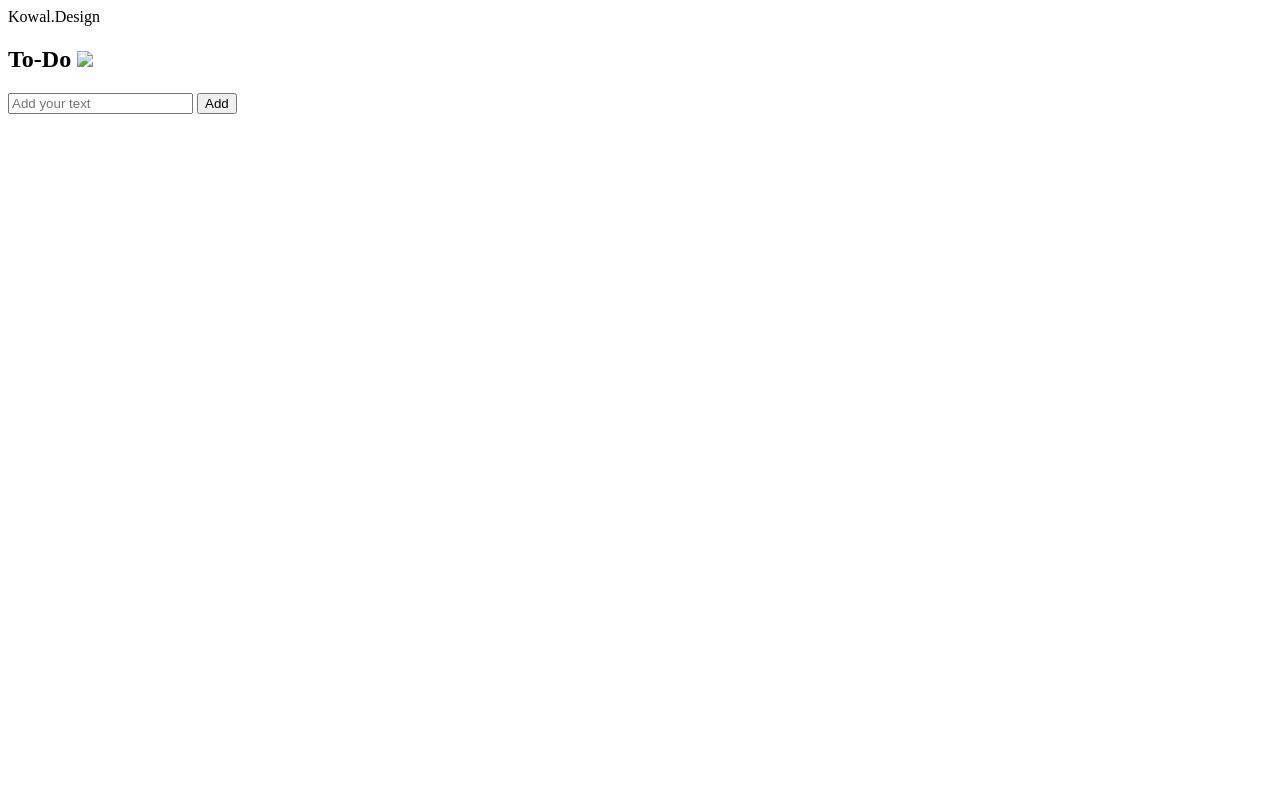
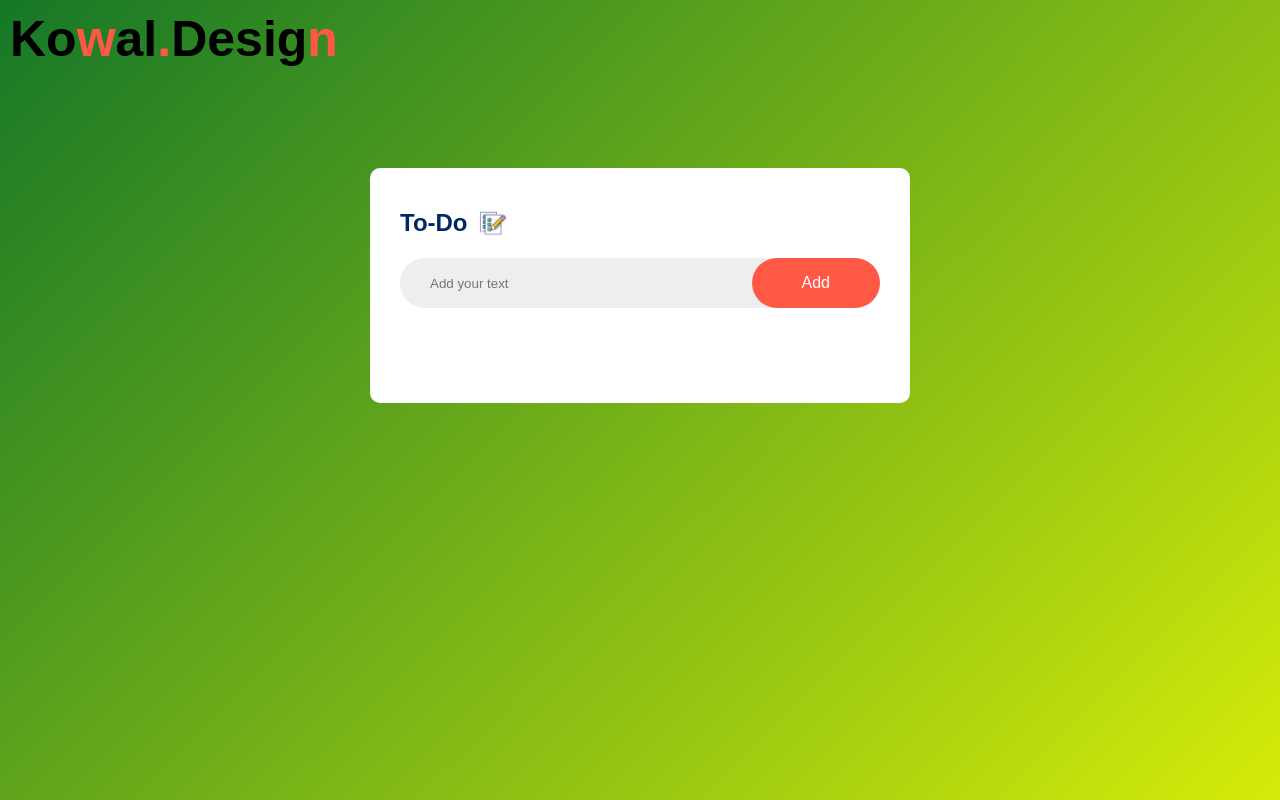
Before and after one commit to KowalDesign/todolist, a plain HTML site: page index.html in a window 1280 px wide. Drawn offline with Linux system fonts and the light colour scheme; the site is published under a folder, as on GitHub Pages, so addresses that start at the root find nothing.

Commit message:
Update index.html

```diff
--- a/index.html
+++ b/index.html
@@ -5,14 +5,14 @@
     <meta http-equiv="X-UA-Compatible" content="IE=edge">
     <meta name="viewport" content="width=device-width, initial-scale=1.0">
     <title>To Do List</title>
-    <link rel="stylesheet" type="text/css" href="/css/styles.css">
-    <link rel="icon" type="images/x-icon" href="/Images/Pencil.png">
+    <link rel="stylesheet" type="text/css" href="css/styles.css">
+    <link rel="icon" type="images/x-icon" href="Images/Pencil.png">
 </head>
 <body>
     <div class="container">
         <div id="KarolK">Ko<span id="name">w</span>al<span id="name">.</span>Desig<span id="name">n</span></div>
         <div class="todo">
-            <h2>To-Do <img src="/Images/Pencil.png"></h2>
+            <h2>To-Do <img src="Images/Pencil.png"></h2>
             <div class="row">
                 <input type="text" id="input-box" placeholder="Add your text">
                 <button onclick="addTask()">Add</button>
```
